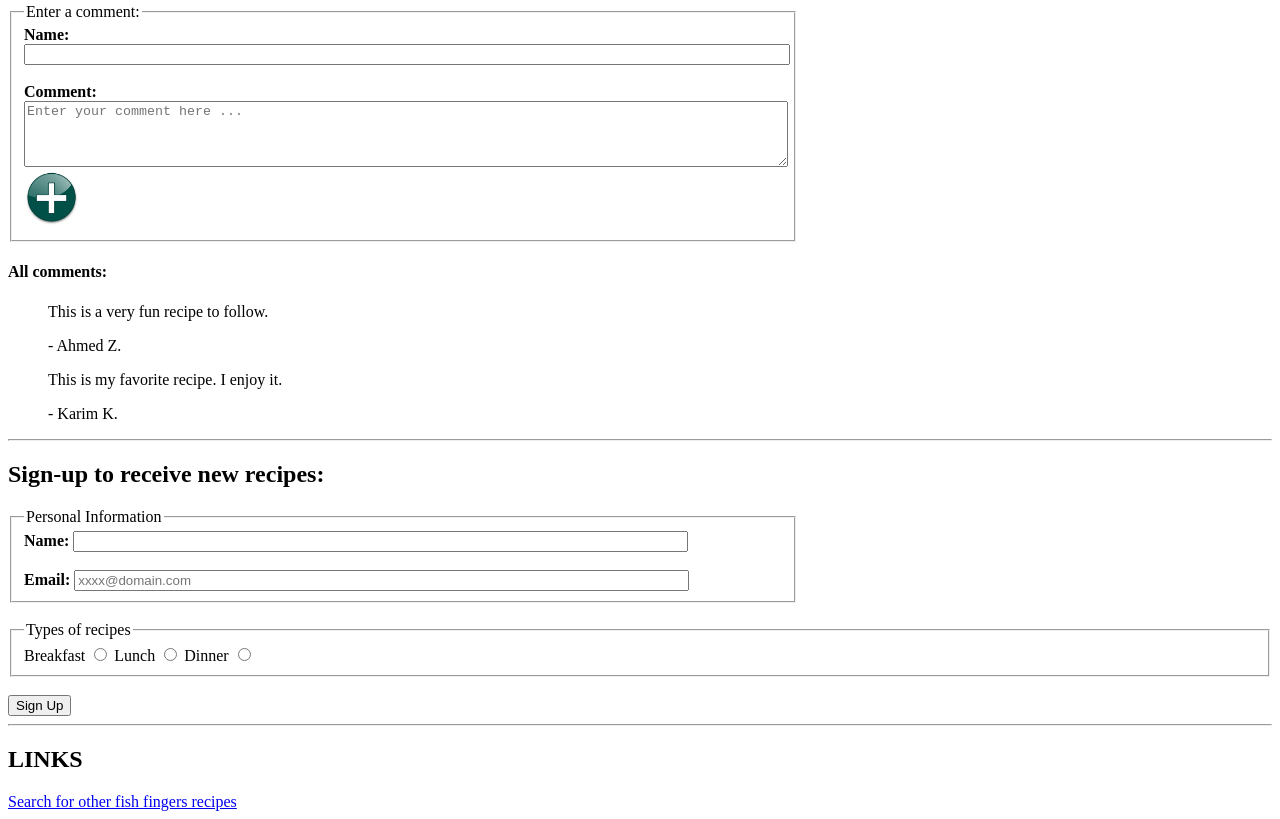
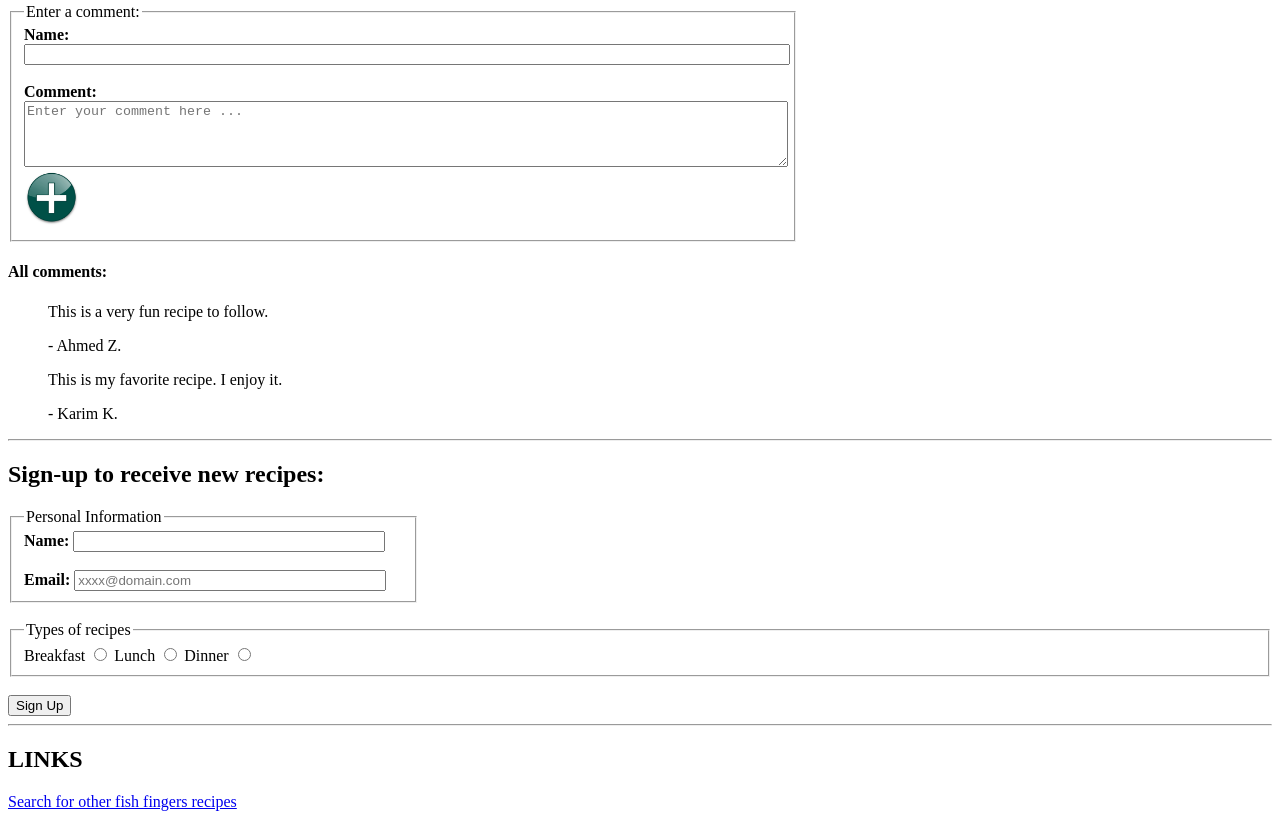
Before and after one commit to AbdulazizYas/SWE363-HW1, a plain HTML site: page index.html in a window 1280 px wide. Shown: the part 1097-1916 px from the top of the page. Drawn offline with Linux system fonts and the light colour scheme.

Commit message:
Update index.html

```diff
--- a/index.html
+++ b/index.html
@@ -89,7 +89,7 @@
 
   <h2>Sign-up to receive new recipes:</h2>
   <form method="get" action="mailto:xxxx@domain.com">
-    <fieldset style="width: 60%">
+    <fieldset style="width: 30%">
       <legend>Personal Information</legend>
       <label><strong>Name:</strong></label>
       <input type="text" style="width:80%"><br><br>
```
